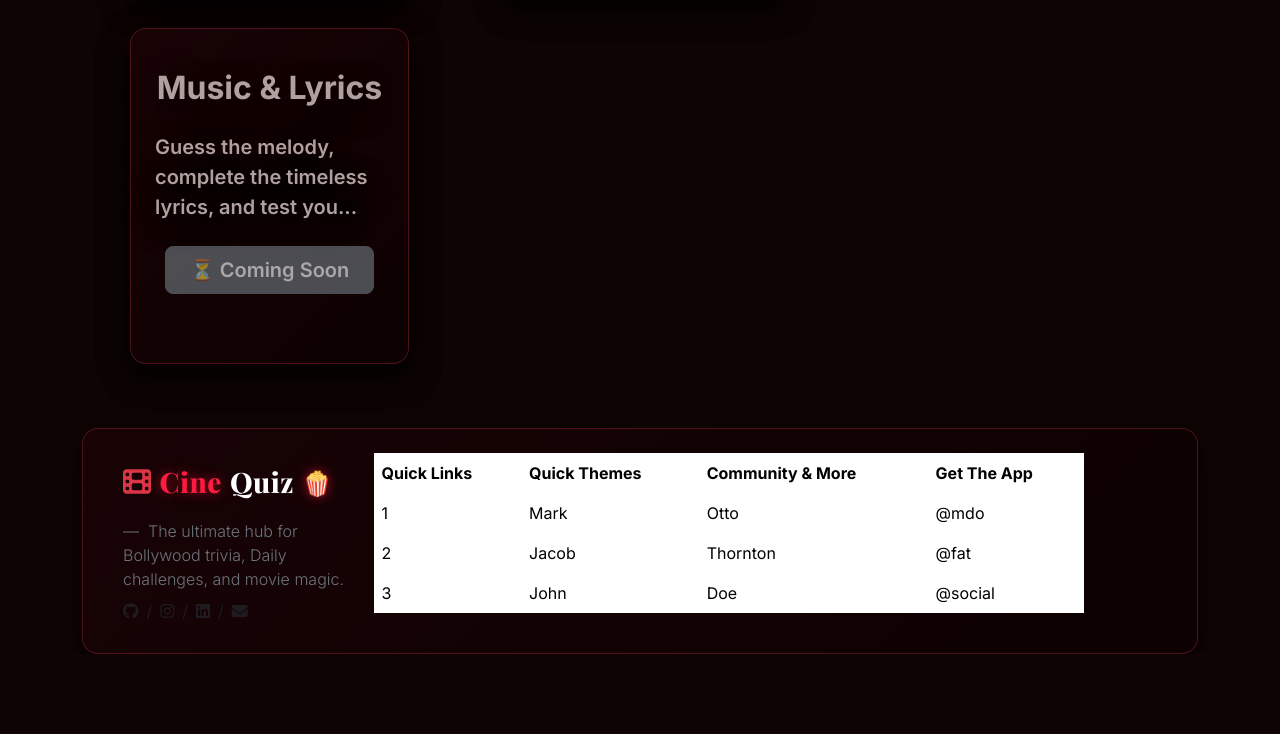
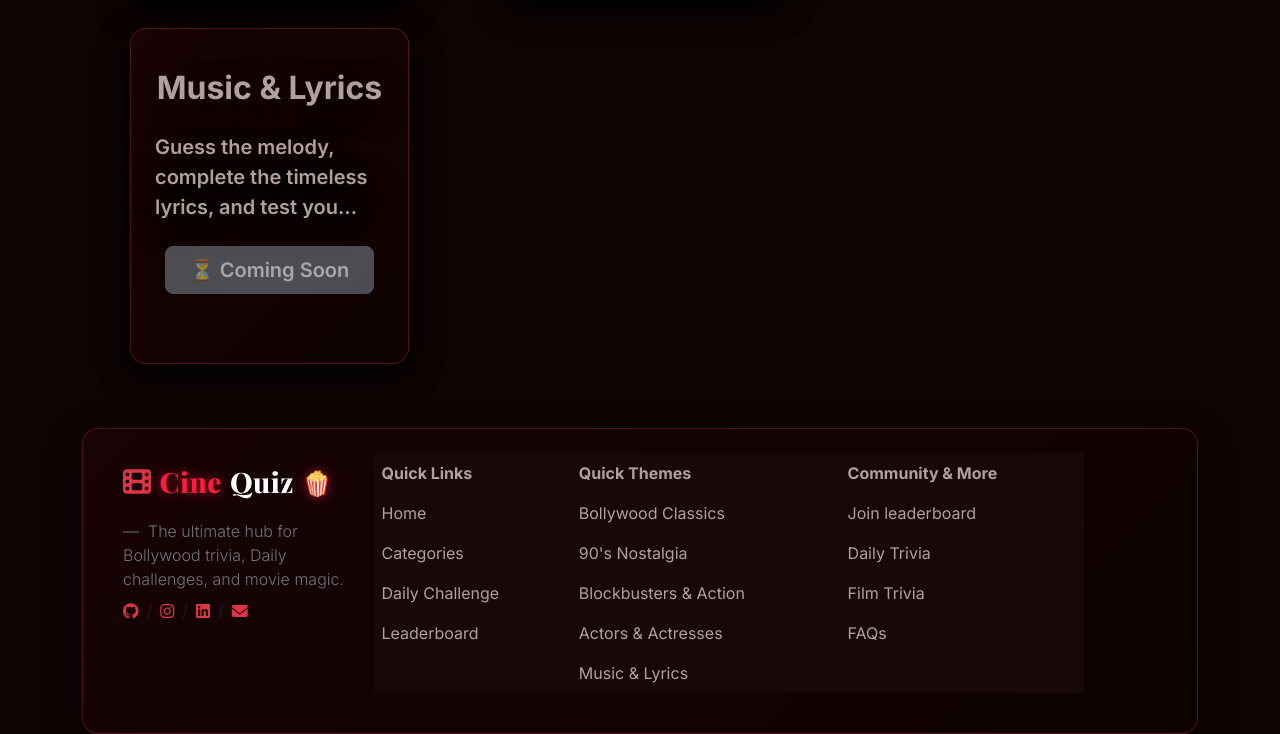
Before and after one commit to dhruvipaswala0407/QUIZ, a plain HTML site: page index.html in a window 1280 px wide. Shown: the part 1342-2076 px from the top of the page. Before the commit the page ends 1996 px from the top, so only its background shows below. Drawn offline with nearby package versions, Linux system fonts and the light colour scheme; a web font is replaced by a local one.

Commit message:
Add files via upload

```diff
--- a/css/style.css
+++ b/css/style.css
@@ -149,3 +149,7 @@ body {
 .progress-bar {
     background-color: #E53945;
 }
+.table>:not(caption)>*>* {
+    background-color: var(--bg-card);
+    color:var(--text-muted);
+}
--- a/index.html
+++ b/index.html
@@ -156,50 +156,56 @@
                     </figcaption>
                     <nav aria-label="breadcrumb mx-5">
                         <ol class="breadcrumb mx-3 my-1">
-                            <li class="breadcrumb-item"><a href="#" class="text-decoration-none text-muted"><i
+                            <li class="breadcrumb-item"><a href="#" class="text-decoration-none text-danger "><i
                                         class="fa-brands fa-github"></i></a></li>
-                            <li class="breadcrumb-item"><a href="#" class="text-decoration-none text-muted"><i
+                            <li class="breadcrumb-item"><a href="#" class="text-decoration-none text-danger "><i
                                         class="fa-brands fa-instagram"></i></a></li>
-                            <li class="breadcrumb-item"><a href="#" class="text-decoration-none text-muted"><i
+                            <li class="breadcrumb-item"><a href="#" class="text-decoration-none text-danger "><i
                                         class="fa-brands fa-linkedin"></i></a></li>
-                            <li class="breadcrumb-item"><a href="#" class="text-decoration-none text-muted"><i
+                            <li class="breadcrumb-item"><a href="#" class="text-decoration-none text-danger "><i
                                         class="fa-solid fa-envelope"></i></a></li>
                         </ol>
                     </nav>
                 </div>
-                <div class="col-lg-8">
-                    <div class="table-responsive">
-                        <table class="table table-borderless bg-dark">
+                <div class="col-lg-8 table-responsive">
+
+                        <table class="table table-borderless">
                             <thead>
                                 <tr>
-                                    <th table-borderless>Quick Links</th>
-                                    <th table-borderless>Quick Themes</th>
-                                    <th table-borderless>Community & More</th>
-                                    <th table-borderless>Get The App</th>
+                                    <th>Quick Links</th>
+                                    <th>Quick Themes</th>
+                                    <th>Community & More</th>
                                 </tr>
                             </thead>
                             <tbody>
                                 <tr>
-                                    <td>1</td>
-                                    <td>Mark</td>
-                                    <td>Otto</td>
-                                    <td>@mdo</td>
+                                    <td>Home</td>
+                                    <td>Bollywood Classics</td>
+                                    <td>Join leaderboard</td>
                                 </tr>
                                 <tr>
-                                    <td>2</td>
-                                    <td>Jacob</td>
-                                    <td>Thornton</td>
-                                    <td>@fat</td>
+                                    <td>Categories</td>
+                                    <td>90's Nostalgia</td>
+                                    <td>Daily Trivia</td>
                                 </tr>
                                 <tr>
-                                    <td>3</td>
-                                    <td>John</td>
-                                    <td>Doe</td>
-                                    <td>@social</td>
+                                    <td>Daily Challenge</td>
+                                    <td>Blockbusters & Action</td>
+                                    <td>Film Trivia</td>
+                                </tr>
+                                <tr>
+                                    <td>Leaderboard</td>
+                                    <td>Actors & Actresses</td>
+                                    <td>FAQs</td>
+                                </tr>
+                                <tr>
+                                    <td></td>
+                                    <td>Music & Lyrics</td>
+                                    <td></td>
                                 </tr>
                             </tbody>
                         </table>
-                    </div>
+
                 </div>
             </div>
         </div>
```
